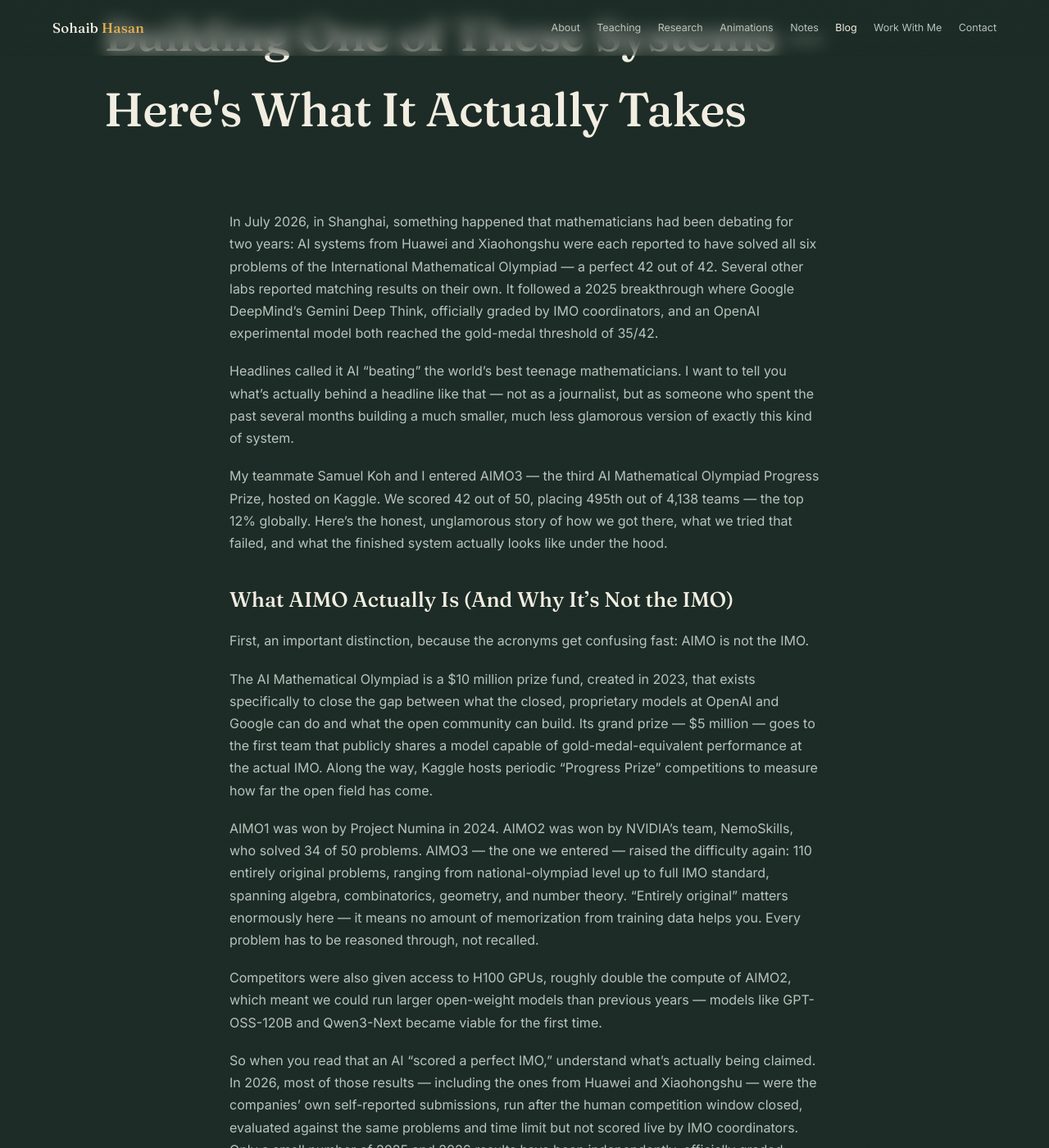
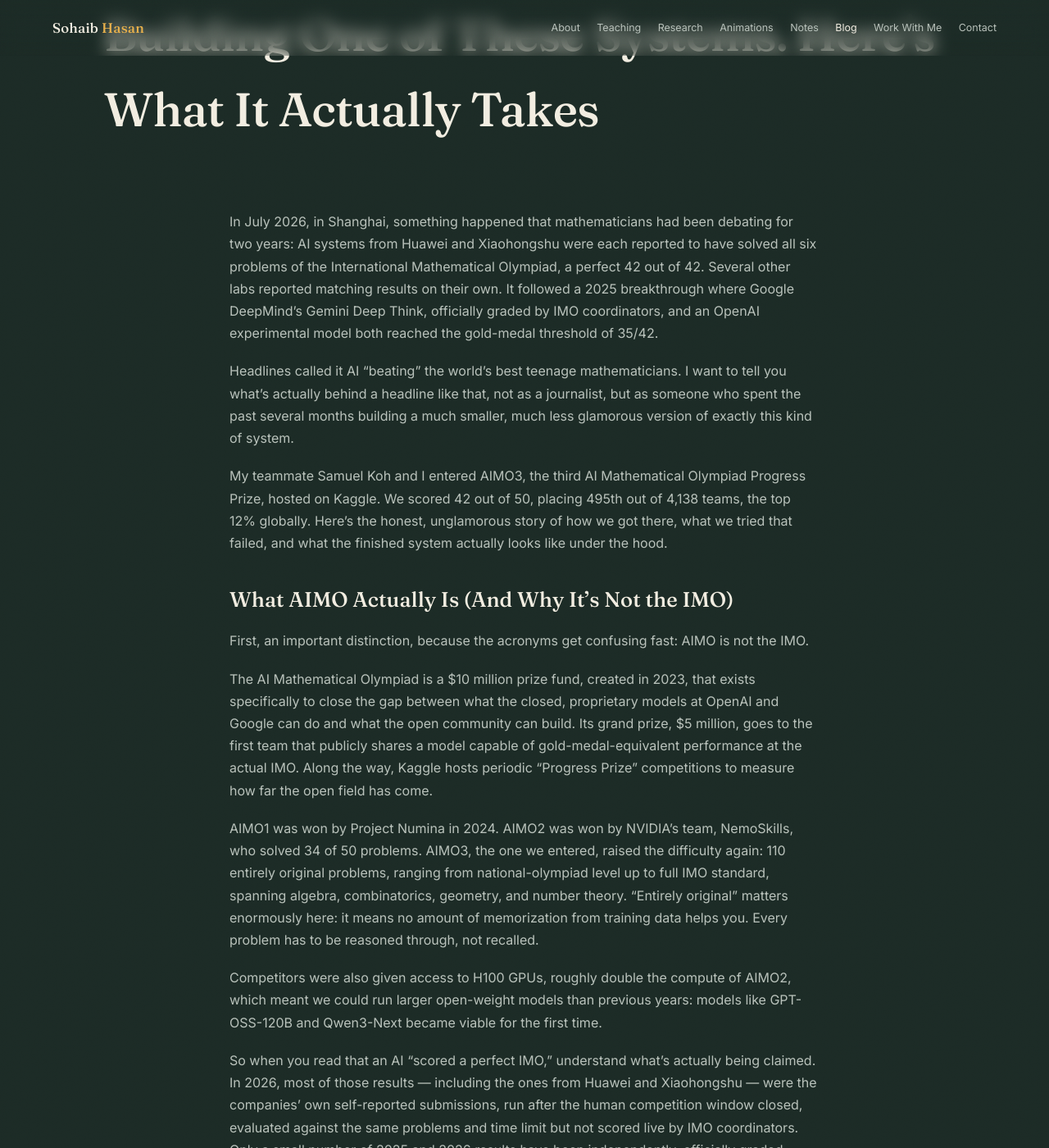
Before and after one commit to Sohaib-Hasan/Sohaib-Hasan.github.io, a Jekyll site: the page built from _posts/2026-08-07-inside-aimo3-parallel-self-consistency-pipeline.md, in a window 1280 px wide and 1400 px high, scrolled down 414 px. Shown: the whole window at 82% size. Built offline with Jekyll 4.4.1, drawn with Linux system fonts in a browser that asks for light colours; nearby versions of some CDN libraries; some of the changed text lies outside the part shown.

Commit message:
Update 2026-08-07-inside-aimo3-parallel-self-consistency-pipeline.md

```diff
--- a/_posts/2026-08-07-inside-aimo3-parallel-self-consistency-pipeline.md
+++ b/_posts/2026-08-07-inside-aimo3-parallel-self-consistency-pipeline.md
@@ -1,23 +1,23 @@
 ---
 layout: post
-title: "AI Just Posted a Perfect Score at the Real Math Olympiad. I Spent Months Building One of These Systems — Here's What It Actually Takes"
+title: "AI Just Posted a Perfect Score at the Real Math Olympiad. I Spent Months Building One of These Systems. Here's What It Actually Takes"
 ---
 
-In July 2026, in Shanghai, something happened that mathematicians had been debating for two years: AI systems from Huawei and Xiaohongshu were each reported to have solved all six problems of the International Mathematical Olympiad — a perfect 42 out of 42. Several other labs reported matching results on their own. It followed a 2025 breakthrough where Google DeepMind's Gemini Deep Think, officially graded by IMO coordinators, and an OpenAI experimental model both reached the gold-medal threshold of 35/42.
+In July 2026, in Shanghai, something happened that mathematicians had been debating for two years: AI systems from Huawei and Xiaohongshu were each reported to have solved all six problems of the International Mathematical Olympiad, a perfect 42 out of 42. Several other labs reported matching results on their own. It followed a 2025 breakthrough where Google DeepMind's Gemini Deep Think, officially graded by IMO coordinators, and an OpenAI experimental model both reached the gold-medal threshold of 35/42.
 
-Headlines called it AI "beating" the world's best teenage mathematicians. I want to tell you what's actually behind a headline like that — not as a journalist, but as someone who spent the past several months building a much smaller, much less glamorous version of exactly this kind of system.
+Headlines called it AI "beating" the world's best teenage mathematicians. I want to tell you what's actually behind a headline like that, not as a journalist, but as someone who spent the past several months building a much smaller, much less glamorous version of exactly this kind of system.
 
-My teammate Samuel Koh and I entered AIMO3 — the third AI Mathematical Olympiad Progress Prize, hosted on Kaggle. We scored 42 out of 50, placing 495th out of 4,138 teams — the top 12% globally. Here's the honest, unglamorous story of how we got there, what we tried that failed, and what the finished system actually looks like under the hood.
+My teammate Samuel Koh and I entered AIMO3, the third AI Mathematical Olympiad Progress Prize, hosted on Kaggle. We scored 42 out of 50, placing 495th out of 4,138 teams, the top 12% globally. Here's the honest, unglamorous story of how we got there, what we tried that failed, and what the finished system actually looks like under the hood.
 
 ## What AIMO Actually Is (And Why It's Not the IMO)
 
 First, an important distinction, because the acronyms get confusing fast: AIMO is not the IMO.
 
-The AI Mathematical Olympiad is a $10 million prize fund, created in 2023, that exists specifically to close the gap between what the closed, proprietary models at OpenAI and Google can do and what the open community can build. Its grand prize — $5 million — goes to the first team that publicly shares a model capable of gold-medal-equivalent performance at the actual IMO. Along the way, Kaggle hosts periodic "Progress Prize" competitions to measure how far the open field has come.
+The AI Mathematical Olympiad is a $10 million prize fund, created in 2023, that exists specifically to close the gap between what the closed, proprietary models at OpenAI and Google can do and what the open community can build. Its grand prize, $5 million, goes to the first team that publicly shares a model capable of gold-medal-equivalent performance at the actual IMO. Along the way, Kaggle hosts periodic "Progress Prize" competitions to measure how far the open field has come.
 
-AIMO1 was won by Project Numina in 2024. AIMO2 was won by NVIDIA's team, NemoSkills, who solved 34 of 50 problems. AIMO3 — the one we entered — raised the difficulty again: 110 entirely original problems, ranging from national-olympiad level up to full IMO standard, spanning algebra, combinatorics, geometry, and number theory. "Entirely original" matters enormously here — it means no amount of memorization from training data helps you. Every problem has to be reasoned through, not recalled.
+AIMO1 was won by Project Numina in 2024. AIMO2 was won by NVIDIA's team, NemoSkills, who solved 34 of 50 problems. AIMO3, the one we entered, raised the difficulty again: 110 entirely original problems, ranging from national-olympiad level up to full IMO standard, spanning algebra, combinatorics, geometry, and number theory. "Entirely original" matters enormously here: it means no amount of memorization from training data helps you. Every problem has to be reasoned through, not recalled.
 
-Competitors were also given access to H100 GPUs, roughly double the compute of AIMO2, which meant we could run larger open-weight models than previous years — models like GPT-OSS-120B and Qwen3-Next became viable for the first time.
+Competitors were also given access to H100 GPUs, roughly double the compute of AIMO2, which meant we could run larger open-weight models than previous years: models like GPT-OSS-120B and Qwen3-Next became viable for the first time.
 
 So when you read that an AI "scored a perfect IMO," understand what's actually being claimed. In 2026, most of those results — including the ones from Huawei and Xiaohongshu — were the companies' own self-reported submissions, run after the human competition window closed, evaluated against the same problems and time limit but not scored live by IMO coordinators. Only a small number of 2025 and 2026 results have been independently, officially graded. That's not a reason to dismiss the progress — it's real, and it's fast — but it's worth knowing the difference between "officially certified" and "self-administered" when you see the next big claim.
 
@@ -25,18 +25,18 @@ So when you read that an AI "scored a perfect IMO," understand what's actually b
 
 Before I describe what we built, you need to understand the two constraints that made this hard, because they killed almost every "obvious" idea we had.
 
-**Rule one: five hours of GPU compute, total, per problem set.** Not per problem — per set. That immediately rules out anything computationally greedy.
+**Rule one: five hours of GPU compute, total, per problem set.** Not per problem. Per set. That immediately rules out anything computationally greedy.
 
 **Rule two: binary scoring, no partial credit.** A problem is either fully correct or fully wrong. This sounds simple, but it has a brutal implication: a system that produces a plausible, confident-sounding, but wrong answer is worse than a "generic" wrong answer, because it's confidently wrong. Under this rule, knowing when your system is unsure is almost as valuable as getting the right answer.
 
-I handled the mathematical side — interpreting problems, checking whether a given line of reasoning was actually valid, and sourcing harder test cases beyond the standard dataset to stress-test our system. Samuel handled the engineering — building and running the inference pipeline under that fixed compute budget. Neither role alone was enough. The problems weren't purely mathematical, and they weren't purely a systems problem either.
+I handled the mathematical side: interpreting problems, checking whether a given line of reasoning was actually valid, and sourcing harder test cases beyond the standard dataset to stress-test our system. Samuel handled the engineering: building and running the inference pipeline under that fixed compute budget. Neither role alone was enough. The problems weren't purely mathematical, and they weren't purely a systems problem either.
 
 ## Four Ideas We Killed Before Writing a Line of the Final System
 
 Here's what we considered and rejected — and why each one matters as a lesson, not just a footnote:
 
-- **Supervised fine-tuning.** The obvious first instinct. Rejected immediately — it needs massive GPU clusters and months of runway, not a fixed five-hour, competition-scale budget.
-- **Fully agentic search** — a system that breaks a problem into steps, calls tools, verifies intermediate results, and loops back on itself. Conceptually, this is the closest thing to how a human mathematician actually thinks. We rejected it anyway, because Kaggle's environment has no outbound internet access, and an open-ended agentic loop risked silently burning our entire compute budget before ever producing a final answer.
+- **Supervised fine-tuning.** The obvious first instinct. Rejected immediately: it needs massive GPU clusters and months of runway, not a fixed five-hour, competition-scale budget.
+- **Fully agentic search**, a system that breaks a problem into steps, calls tools, verifies intermediate results, and loops back on itself. Conceptually, this is the closest thing to how a human mathematician actually thinks. We rejected it anyway, because Kaggle's environment has no outbound internet access, and an open-ended agentic loop risked silently burning our entire compute budget before ever producing a final answer.
 - **Monte Carlo Tree Search.** Not used.
 - **Long, verbose chain-of-thought prompting.** We tested it. Concise prompting consistently outperformed it.
 
@@ -49,9 +49,9 @@ What we actually built and submitted, we called a **Parallel Self-Consistency Pi
 ![Diagram of the Parallel Self-Consistency Pipeline: an AIMO problem enters as LaTeX, passes through a prompt constructor into GPT-OSS-120B, fans out into 8 parallel reasoning attempts each paired with a Python REPL, and converges into an entropy-weighted aggregator that selects the final answer.](/images/aimo3-pipeline-diagram.svg)
 
 1. **The problem** arrives written in LaTeX and gets converted into a structured prompt.
-2. **The base model**, GPT-OSS-120B — OpenAI's open-weight mixture-of-experts model, around 120 billion total parameters but only about 5 billion active per token, which is exactly why it fits on a single H100 despite its size — generates a reasoning attempt at temperature 0.8.
+2. **The base model**, GPT-OSS-120B (OpenAI's open-weight mixture-of-experts model, around 120 billion total parameters but only about 5 billion active per token, which is exactly why it fits on a single H100 despite its size), generates a reasoning attempt at temperature 0.8.
 3. **The Parallel Sampler** does this eight times, independently, all at once. This is the "self-consistency" idea, and it's built on a real insight from a 2022 paper by Wang et al.: a single reasoning chain can silently go wrong at any step with no way to catch it, but across eight independent attempts, correct reasoning tends to converge on the same answer while failure modes tend to scatter in different directions.
-4. **Tool-Integrated Reasoning.** Each of those eight attempts is paired with a live Python interpreter. The moment a reasoning chain hits a calculation it can't reliably do purely in text, it hands that calculation off to Python instead of guessing — a small design choice that removes an entire category of careless arithmetic errors.
+4. **Tool-Integrated Reasoning.** Each of those eight attempts is paired with a live Python interpreter. The moment a reasoning chain hits a calculation it can't reliably do purely in text, it hands that calculation off to Python instead of guessing, a small design choice that removes an entire category of careless arithmetic errors.
 5. **The Entropy-Weighted Aggregator.** This is the part I'm proudest of. Instead of a simple majority vote across the eight candidate answers, each one is scored by:
 
 $$\text{score} = \frac{1}{H} + 8.0 \cdot V$$
```
